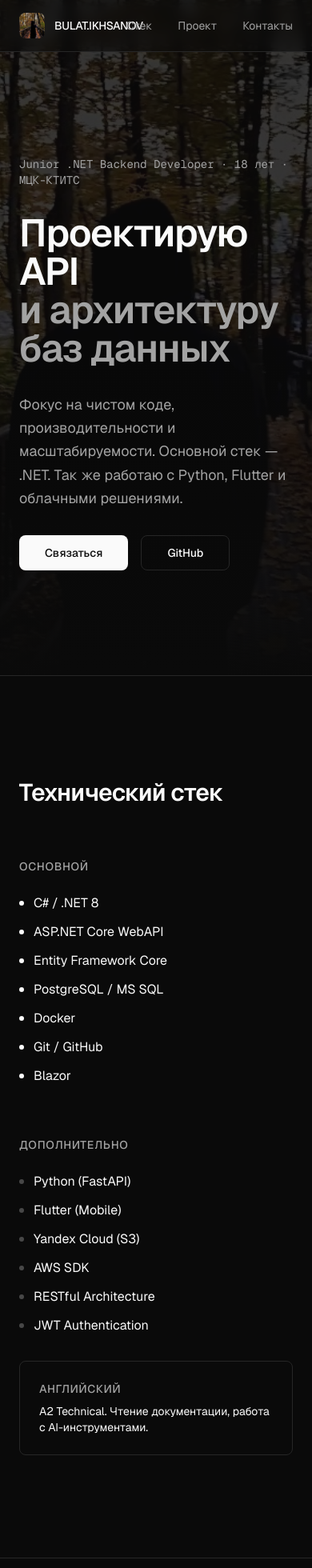
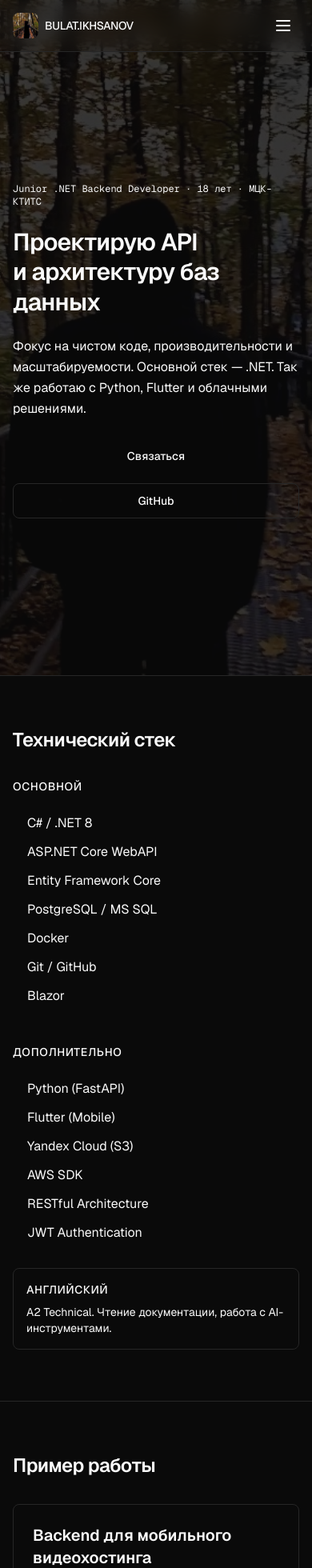
Before and after one commit to bulitt-ikhs/b_card_Ikhsanov, a Next.js app: page / in a window 390 px wide. Shown: the top 1960 px of the page at 80% size. Built offline with nearby package versions, Linux system fonts and the light colour scheme.

Commit message:
Update page.tsx

```diff
--- a/app/page.tsx
+++ b/app/page.tsx
@@ -1,9 +1,9 @@
 "use client";
 
 import Link from "next/link";
-import { useEffect, useRef, ReactNode } from "react";
+import { useEffect, useRef, ReactNode, useState } from "react";
 
-// Компонент для анимации появления/исчезновения при каждой прокрутке
+// Компонент для анимации появления при прокрутке
 function Reveal({ children, className = "", delay = 0 }: { children: ReactNode; className?: string; delay?: number }) {
   const ref = useRef<HTMLDivElement>(null);
   const timeoutRef = useRef<ReturnType<typeof setTimeout> | null>(null);
@@ -14,18 +14,15 @@ function Reveal({ children, className = "", delay = 0 }: { children: ReactNode;
 
     const observer = new IntersectionObserver(
       ([entry]) => {
-        // Сбрасываем предыдущий таймер, чтобы не было конфликтов
         if (timeoutRef.current) {
           clearTimeout(timeoutRef.current);
         }
 
         if (entry.isIntersecting) {
-          // Элемент появился — добавляем класс с задержкой
           timeoutRef.current = setTimeout(() => {
             element.classList.add("is-visible");
           }, delay);
         } else {
-          // Элемент ушёл — сразу убираем класс (без задержки, чтобы исчезновение было мгновенным при свайпе вверх)
           element.classList.remove("is-visible");
         }
       },
@@ -46,13 +43,60 @@ function Reveal({ children, className = "", delay = 0 }: { children: ReactNode;
   );
 }
 
+// Мобильное меню
+function MobileMenu({ isOpen, onClose }: { isOpen: boolean; onClose: () => void }) {
+  return (
+    <div
+      className={`fixed inset-0 z-40 md:hidden transition-all duration-300 ${
+        isOpen ? "opacity-100 pointer-events-auto" : "opacity-0 pointer-events-none"
+      }`}
+    >
+      {/* Оверлей */}
+      <div className="absolute inset-0 bg-black/60 backdrop-blur-sm" onClick={onClose} />
+
+      {/* Меню */}
+      <div
+        className={`absolute top-16 right-0 w-64 bg-[var(--background)] border-l border-[var(--border)] transform transition-transform duration-300 ${
+          isOpen ? "translate-x-0" : "translate-x-full"
+        }`}
+      >
+        <nav className="flex flex-col p-6 gap-4">
+          <Link
+            href="#stack"
+            onClick={onClose}
+            className="text-lg text-[var(--text-secondary)] hover:text-[var(--text-primary)] transition-colors py-2"
+          >
+            Стек
+          </Link>
+          <Link
+            href="#project"
+            onClick={onClose}
+            className="text-lg text-[var(--text-secondary)] hover:text-[var(--text-primary)] transition-colors py-2"
+          >
+            Проект
+          </Link>
+          <Link
+            href="#contact"
+            onClick={onClose}
+            className="text-lg text-[var(--text-secondary)] hover:text-[var(--text-primary)] transition-colors py-2"
+          >
+            Контакты
+          </Link>
+        </nav>
+      </div>
+    </div>
+  );
+}
+
 export default function Home() {
+  const [isMenuOpen, setIsMenuOpen] = useState(false);
+
   return (
     <main className="min-h-screen">
       {/* Navigation */}
-      <nav className="fixed top-0 left-0 right-0 z-50 border-b border-border bg-background/80 backdrop-blur supports-[backdrop-filter]:bg-background/60">
-        <div className="mx-auto flex h-16 max-w-5xl items-center justify-between px-6">
-          <Link href="/" className="flex items-center gap-3 transition-opacity hover:opacity-80">
+      <nav className="fixed top-0 left-0 right-0 z-50 border-b border-[var(--border)] bg-[var(--background)]/90 backdrop-blur-md">
+        <div className="mx-auto flex h-16 max-w-5xl items-center justify-between px-4 sm:px-6">
+          <Link href="/" className="flex items-center gap-2 sm:gap-3 transition-opacity hover:opacity-80">
             <img
               src="/photo_2026-09-23_18-56-57.jpg"
               alt="Логотип"
@@ -62,57 +106,82 @@ export default function Home() {
               BULAT.IKHSANOV
             </span>
           </Link>
-          <div className="flex items-center gap-8">
-            <Link href="#stack" className="text-sm text-muted-foreground transition-colors hover:text-foreground">
+
+          {/* Десктоп меню */}
+          <div className="hidden md:flex items-center gap-8">
+            <Link href="#stack" className="text-sm text-[var(--text-secondary)] transition-colors hover:text-[var(--text-primary)]">
               Стек
             </Link>
-            <Link href="#project" className="text-sm text-muted-foreground transition-colors hover:text-foreground">
+            <Link href="#project" className="text-sm text-[var(--text-secondary)] transition-colors hover:text-[var(--text-primary)]">
               Проект
             </Link>
-            <Link href="#contact" className="text-sm text-muted-foreground transition-colors hover:text-foreground">
+            <Link href="#contact" className="text-sm text-[var(--text-secondary)] transition-colors hover:text-[var(--text-primary)]">
               Контакты
             </Link>
           </div>
+
+          {/* Мобильная кнопка меню */}
+          <button
+            onClick={() => setIsMenuOpen(!isMenuOpen)}
+            className="md:hidden p-2 text-[var(--text-secondary)] hover:text-[var(--text-primary)] transition-colors"
+            aria-label="Меню"
+          >
+            <svg
+              className="w-6 h-6"
+              fill="none"
+              stroke="currentColor"
+              viewBox="0 0 24 24"
+            >
+              {isMenuOpen ? (
+                <path strokeLinecap="round" strokeLinejoin="round" strokeWidth={2} d="M6 18L18 6M6 6l12 12" />
+              ) : (
+                <path strokeLinecap="round" strokeLinejoin="round" strokeWidth={2} d="M4 6h16M4 12h16M4 18h16" />
+              )}
+            </svg>
+          </button>
         </div>
       </nav>
 
+      {/* Мобильное меню */}
+      <MobileMenu isOpen={isMenuOpen} onClose={() => setIsMenuOpen(false)} />
+
       {/* Hero Section */}
-      <section className="relative flex min-h-screen flex-col justify-center px-6 pt-16">
+      <section className="relative flex min-h-screen flex-col justify-center px-4 sm:px-6 pt-24 pb-16 md:pt-16">
         <div className="absolute inset-0 z-0">
           <img
             src="/nRli5XhQn42B9U1te-Ox4fdj2UNZ_6j6G1HZxbCPDWyUMhTosAno210pvIqb5rco2Auq0sHUzUB5HR4gl-75xq5d.jpg"
             alt=""
             className="h-full w-full object-cover opacity-20"
           />
-          <div className="absolute inset-0 bg-gradient-to-b from-background/0 via-background/0 to-background" />
+          <div className="absolute inset-0 bg-gradient-to-b from-[var(--background)]/0 via-[var(--background)]/0 to-[var(--background)]" />
         </div>
 
-        <div className="relative z-10 mx-auto max-w-5xl w-full space-y-8">
+        <div className="relative z-10 mx-auto max-w-5xl w-full space-y-6 sm:space-y-8">
           <Reveal>
-            <p className="mb-4 text-sm text-muted-foreground font-mono">
+            <p className="mb-4 text-xs sm:text-sm text-[var(--text-secondary)] font-mono">
               Junior .NET Backend Developer · 18 лет · МЦК-КТИТС
             </p>
           </Reveal>
 
           <Reveal delay={100}>
-            <h1 className="text-5xl font-semibold tracking-tight md:text-7xl lg:text-8xl">
+            <h1 className="text-3xl sm:text-5xl md:text-7xl lg:text-8xl font-semibold tracking-tight leading-tight">
               Проектирую API<br />
-              <span className="text-muted-foreground">и архитектуру баз данных</span>
+              <span className="text-[var(--text-secondary)]">и архитектуру баз данных</span>
             </h1>
           </Reveal>
 
           <Reveal delay={200}>
-            <p className="max-w-2xl text-lg text-muted-foreground leading-relaxed">
+            <p className="max-w-2xl text-base sm:text-lg text-[var(--text-secondary)] leading-relaxed">
               Фокус на чистом коде, производительности и масштабируемости.
               Основной стек — .NET. Так же работаю с Python, Flutter и облачными решениями.
             </p>
           </Reveal>
 
           <Reveal delay={300}>
-            <div className="flex flex-wrap gap-4">
+            <div className="flex flex-col sm:flex-row gap-3 sm:gap-4">
               <Link
                 href="#contact"
-                className="inline-flex h-11 items-center justify-center rounded-lg bg-primary px-8 text-sm font-medium text-primary-foreground transition-colors hover:bg-primary/90"
+                className="inline-flex h-11 sm:h-12 items-center justify-center rounded-lg bg-[var(--text-primary)] px-6 sm:px-8 text-sm font-medium text-[var(--background)] transition-colors hover:bg-[var(--accent)] hover:text-white"
               >
                 Связаться
               </Link>
@@ -120,7 +189,7 @@ export default function Home() {
                 href="https://github.com/bulitt-ikhs"
                 target="_blank"
                 rel="noopener noreferrer"
-                className="inline-flex h-11 items-center justify-center rounded-lg border border-border bg-transparent px-8 text-sm font-medium transition-colors hover:bg-accent hover:text-accent-foreground"
+                className="inline-flex h-11 sm:h-12 items-center justify-center rounded-lg border border-[var(--border)] bg-transparent px-6 sm:px-8 text-sm font-medium transition-colors hover:border-[var(--accent)] hover:text-[var(--accent)]"
               >
                 GitHub
               </Link>
@@ -130,22 +199,22 @@ export default function Home() {
       </section>
 
       {/* Stack Section */}
-      <section id="stack" className="border-t border-border py-32 px-6">
+      <section id="stack" className="border-t border-[var(--border)] py-16 sm:py-24 md:py-32 px-4 sm:px-6">
         <div className="mx-auto max-w-5xl">
           <Reveal>
-            <h2 className="mb-16 text-3xl font-semibold tracking-tight">Технический стек</h2>
+            <h2 className="mb-8 sm:mb-16 text-2xl sm:text-3xl font-semibold tracking-tight">Технический стек</h2>
           </Reveal>
 
-          <div className="grid gap-16 md:grid-cols-2">
+          <div className="grid gap-12 md:gap-16 md:grid-cols-2">
             <Reveal delay={100}>
               <div className="space-y-6">
-                <h3 className="text-sm font-medium text-muted-foreground uppercase tracking-wider">
+                <h3 className="text-sm font-medium text-[var(--text-secondary)] uppercase tracking-wider">
                   Основной
                 </h3>
                 <ul className="space-y-3">
                   {["C# / .NET 8", "ASP.NET Core WebAPI", "Entity Framework Core", "PostgreSQL / MS SQL", "Docker", "Git / GitHub", "Blazor"].map((skill) => (
-                    <li key={skill} className="flex items-center gap-3 text-foreground transition-colors hover:text-primary">
-                      <span className="h-1.5 w-1.5 rounded-full bg-primary" />
+                    <li key={skill} className="flex items-center gap-3 text-[var(--text-primary)] transition-colors hover:text-[var(--accent)]">
+                      <span className="h-1.5 w-1.5 rounded-full bg-[var(--accent)]" />
                       {skill}
                     </li>
                   ))}
@@ -155,23 +224,23 @@ export default function Home() {
 
             <Reveal delay={200}>
               <div className="space-y-6">
-                <h3 className="text-sm font-medium text-muted-foreground uppercase tracking-wider">
+                <h3 className="text-sm font-medium text-[var(--text-secondary)] uppercase tracking-wider">
                   Дополнительно
                 </h3>
                 <ul className="space-y-3">
                   {["Python (FastAPI)", "Flutter (Mobile)", "Yandex Cloud (S3)", "AWS SDK", "RESTful Architecture", "JWT Authentication"].map((skill) => (
-                    <li key={skill} className="flex items-center gap-3 text-foreground transition-colors hover:text-primary">
-                      <span className="h-1.5 w-1.5 rounded-full bg-muted-foreground/40" />
+                    <li key={skill} className="flex items-center gap-3 text-[var(--text-primary)] transition-colors hover:text-[var(--accent)]">
+                      <span className="h-1.5 w-1.5 rounded-full bg-[var(--text-secondary)]" />
                       {skill}
                     </li>
                   ))}
                 </ul>
 
-                <div className="mt-8 rounded-lg border border-border p-6 transition-colors hover:border-primary/30">
-                  <h4 className="mb-2 text-sm font-medium text-muted-foreground uppercase tracking-wider">
+                <div className="mt-8 rounded-lg border border-[var(--border)] p-4 sm:p-6 transition-colors hover:border-[var(--accent)]/30">
+                  <h4 className="mb-2 text-sm font-medium text-[var(--text-secondary)] uppercase tracking-wider">
                     Английский
                   </h4>
-                  <p className="text-sm text-foreground">
+                  <p className="text-sm text-[var(--text-primary)]">
                     A2 Technical. Чтение документации, работа с AI-инструментами.
                   </p>
                 </div>
@@ -182,39 +251,39 @@ export default function Home() {
       </section>
 
       {/* Project Section */}
-      <section id="project" className="border-t border-border py-32 px-6">
+      <section id="project" className="border-t border-[var(--border)] py-16 sm:py-24 md:py-32 px-4 sm:px-6">
         <div className="mx-auto max-w-5xl">
           <Reveal>
-            <h2 className="mb-16 text-3xl font-semibold tracking-tight">Пример работы</h2>
+            <h2 className="mb-8 sm:mb-16 text-2xl sm:text-3xl font-semibold tracking-tight">Пример работы</h2>
           </Reveal>
 
           <Reveal delay={100}>
-            <div className="rounded-lg border border-border p-8 md:p-12 transition-all duration-300 hover:border-primary/50 hover:bg-accent/5">
-              <div className="mb-8 flex flex-wrap items-start justify-between gap-4">
-                <h3 className="text-2xl font-semibold md:text-3xl">
+            <div className="rounded-lg border border-[var(--border)] p-6 sm:p-8 md:p-12 transition-all duration-300 hover:border-[var(--accent)]/50 hover:bg-[var(--card)]/50">
+              <div className="mb-6 sm:mb-8 flex flex-col sm:flex-row sm:items-start justify-between gap-4">
+                <h3 className="text-xl sm:text-2xl md:text-3xl font-semibold">
                   Backend для мобильного видеохостинга
                 </h3>
                 <Link
                   href="https://github.com/bulitt-ikhs/IndividualWorkAPIv2"
                   target="_blank"
                   rel="noopener noreferrer"
-                  className="text-sm text-muted-foreground underline decoration-border underline-offset-4 transition-colors hover:text-foreground hover:decoration-foreground"
+                  className="text-sm text-[var(--text-secondary)] underline decoration-[var(--border)] underline-offset-4 transition-colors hover:text-[var(--text-primary)] hover:decoration-[var(--text-primary)] whitespace-nowrap"
                 >
                   Исходный код →
                 </Link>
               </div>
 
-              <p className="mb-8 max-w-3xl text-muted-foreground leading-relaxed">
-                REST API на <span className="text-foreground font-medium">ASP.NET Core WebAPI</span> для мобильного приложения на Flutter.
+              <p className="mb-6 sm:mb-8 max-w-3xl text-[var(--text-secondary)] leading-relaxed">
+                REST API на <span className="text-[var(--text-primary)] font-medium">ASP.NET Core WebAPI</span> для мобильного приложения на Flutter.
                 Безопасная аутентификация, управление метаданными видео, интеграция с{" "}
-                <span className="text-foreground font-medium">Yandex Object Storage</span> через AWS SDK для хранения пользовательского контента.
+                <span className="text-[var(--text-primary)] font-medium">Yandex Object Storage</span> через AWS SDK для хранения пользовательского контента.
               </p>
 
-              <div className="flex flex-wrap gap-2 border-t border-border pt-6">
+              <div className="flex flex-wrap gap-2 border-t border-[var(--border)] pt-6">
                 {["C#", "Entity Framework", "PostgreSQL", "AWS SDK", "S3 API", "Docker"].map((tech) => (
                   <span
                     key={tech}
-                    className="rounded-md border border-border px-3 py-1.5 text-sm text-muted-foreground transition-colors hover:border-primary/50 hover:text-foreground"
+                    className="rounded-md border border-[var(--border)] px-3 py-1.5 text-xs sm:text-sm text-[var(--text-secondary)] transition-colors hover:border-[var(--accent)]/50 hover:text-[var(--text-primary)]"
                   >
                     {tech}
                   </span>
@@ -224,13 +293,13 @@ export default function Home() {
           </Reveal>
 
           <Reveal delay={200}>
-            <p className="mt-8 text-center text-sm text-muted-foreground">
-              Также pet-проект на базе {" "}
+            <p className="mt-6 sm:mt-8 text-center text-sm text-[var(--text-secondary)]">
+              Также pet-проект на базе{" "}
               <Link
                 href="https://github.com/unidoka/g-docs-any-ai"
                 target="_blank"
                 rel="noopener noreferrer"
-                className="text-foreground underline decoration-border underline-offset-4 transition-colors hover:decoration-foreground"
+                className="text-[var(--text-primary)] underline decoration-[var(--border)] underline-offset-4 transition-colors hover:decoration-[var(--text-primary)]"
               >
                 Unidoka
               </Link>
@@ -240,13 +309,13 @@ export default function Home() {
       </section>
 
       {/* Contact Section */}
-      <section id="contact" className="border-t border-border py-32 px-6">
+      <section id="contact" className="border-t border-[var(--border)] py-16 sm:py-24 md:py-32 px-4 sm:px-6">
         <div className="mx-auto max-w-5xl">
           <Reveal>
-            <h2 className="mb-16 text-3xl font-semibold tracking-tight">Контакты</h2>
+            <h2 className="mb-8 sm:mb-16 text-2xl sm:text-3xl font-semibold tracking-tight">Контакты</h2>
           </Reveal>
 
-          <div className="grid gap-4 md:grid-cols-2 lg:grid-cols-3">
+          <div className="grid gap-3 sm:gap-4 grid-cols-1 sm:grid-cols-2 lg:grid-cols-3">
             {[
               { label: "Telegram", value: "@bulat_ikhs", href: "https://t.me/bulat_ikhs" },
               { label: "Email", value: "ikhsanovbulitt@icloud.com", href: "mailto:ikhsanovbulitt@icloud.com" },
@@ -256,7 +325,7 @@ export default function Home() {
                 label: "Быстрая связь",
                 value: "Написать мне →",
                 href: "https://t.me/bulat_ikhs",
-                isPrimary: true
+                isPrimary: true,
               },
               { label: "VK", value: "bulat_ikhs", href: "https://vk.ru/bulat_ikhs" },
             ].map((contact, index) => (
@@ -266,12 +335,12 @@ export default function Home() {
                     href={contact.href}
                     target="_blank"
                     rel="noopener noreferrer"
-                    className="group flex flex-col items-center justify-center rounded-lg border border-primary/20 bg-primary/5 p-6 text-center transition-all duration-300 hover:border-primary hover:bg-primary/10"
+                    className="group flex flex-col items-center justify-center rounded-lg border border-[var(--accent)]/20 bg-[var(--accent)]/5 p-4 sm:p-6 text-center transition-all duration-300 hover:border-[var(--accent)] hover:bg-[var(--accent)]/10"
                   >
-                    <span className="mb-2 block text-xs font-medium text-primary uppercase tracking-wider">
+                    <span className="mb-2 block text-xs font-medium text-[var(--accent)] uppercase tracking-wider">
                       {contact.label}
                     </span>
-                    <span className="text-base font-semibold text-foreground transition-colors group-hover:text-primary">
+                    <span className="text-sm sm:text-base font-semibold text-[var(--text-primary)] transition-colors group-hover:text-[var(--accent)]">
                       {contact.value}
                     </span>
                   </Link>
@@ -280,12 +349,12 @@ export default function Home() {
                     href={contact.href}
                     target="_blank"
                     rel="noopener noreferrer"
-                    className="group block rounded-lg border border-border p-6 transition-all duration-300 hover:border-primary/50 hover:bg-accent/5"
+                    className="group block rounded-lg border border-[var(--border)] p-4 sm:p-6 transition-all duration-300 hover:border-[var(--accent)]/50 hover:bg-[var(--card)]/50"
                   >
-                    <span className="mb-2 block text-xs font-medium text-muted-foreground uppercase tracking-wider">
+                    <span className="mb-2 block text-xs font-medium text-[var(--text-secondary)] uppercase tracking-wider">
                       {contact.label}
                     </span>
-                    <span className="text-sm text-foreground transition-colors group-hover:text-primary">
+                    <span className="text-sm text-[var(--text-primary)] transition-colors group-hover:text-[var(--accent)]">
                       {contact.value}
                     </span>
                   </Link>
@@ -297,10 +366,10 @@ export default function Home() {
       </section>
 
       {/* Footer */}
-      <footer className="border-t border-border py-8 px-6">
-        <div className="mx-auto flex max-w-5xl flex-col items-center justify-between gap-4 text-sm text-muted-foreground md:flex-row">
+      <footer className="border-t border-[var(--border)] py-6 sm:py-8 px-4 sm:px-6">
+        <div className="mx-auto flex max-w-5xl flex-col sm:flex-row items-center justify-between gap-4 text-sm text-[var(--text-secondary)]">
           <p>© {new Date().getFullYear()} Булат Ихсанов</p>
-          <p className="font-mono text-xs">made by Amorfa (Unidoka)</p>
+          <p className="font-mono text-xs">Next.js + Tailwind CSS</p>
         </div>
       </footer>
     </main>
```
